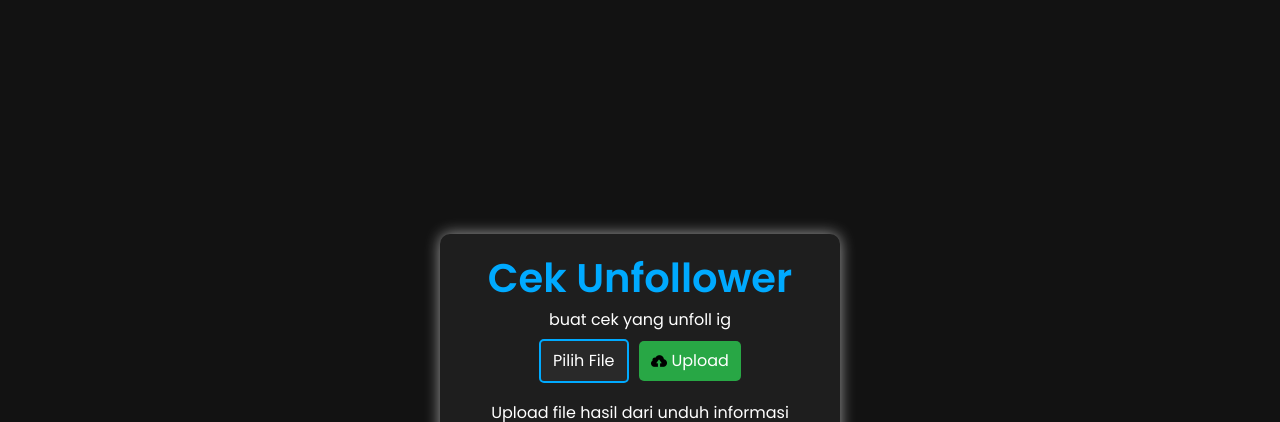
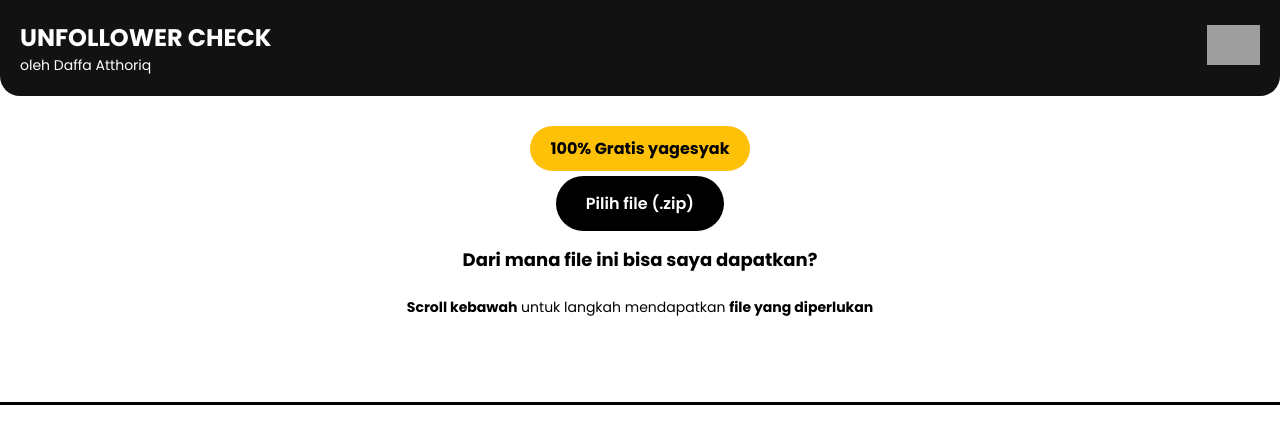
Before and after one commit to DaffaAtthoriq/cek-unfollowers, a Flask app: page / in a window 1280 px wide. Shown: the top 422 px of the page. Run offline with Flask 3, Linux system fonts and the light colour scheme; grey boxes are pictures that could not be loaded.

Commit message:
Update index.html

```diff
--- a/templates/index.html
+++ b/templates/index.html
@@ -3,146 +3,161 @@
 <head>
     <meta charset="UTF-8">
     <meta name="viewport" content="width=device-width, initial-scale=1.0">
-    <title>Cek Unfollower</title>
-    <link rel="stylesheet" href="https://cdn.jsdelivr.net/npm/bootstrap@5.3.0/dist/css/bootstrap.min.css">
-    <link href="https://fonts.googleapis.com/css2?family=Poppins:wght@300;400;600&display=swap" rel="stylesheet">
+    <title>Unfollower Check</title>
+    <link href="https://fonts.googleapis.com/css2?family=Poppins:wght@400;600;700&display=swap" rel="stylesheet">
     <style>
         body {
             font-family: 'Poppins', sans-serif;
+            background-color: #ffffff;
+            margin: 0;
+            padding: 0;
+            color: #000;
+        }
+
+        .header {
+            background-color: #121212;
+            color: white;
+            padding: 20px;
             display: flex;
-            justify-content: center;
+            justify-content: space-between;
             align-items: center;
-            height: 100vh;
-            margin: 0;
-            text-align: center;
-            background-color: #121212;
-            color: #ffffff;
+            border-bottom-left-radius: 20px;
+            border-bottom-right-radius: 20px;
+        }
+
+        .header-title {
+            font-size: 24px;
+            font-weight: 700;
+        }
+
+        .header-sub {
+            font-size: 14px;
+            font-weight: 400;
+        }
+
+        .logo img {
+            height: 40px;
         }
 
         .container {
-            background: #1e1e1e;
-            padding: 20px;
-            border-radius: 10px;
-            box-shadow: 0 4px 8px rgba(255, 255, 255, 0.2);
-            width: 400px;
-            background: #1e1e1e;
-            padding: 20px;
-            border-radius: 10px;
-            box-shadow: 0 0 15px rgba(255, 255, 255, 0.6);
-            width: 400px;
+            text-align: center;
+            padding: 30px 20px;
         }
 
-        h1 {
-            color: #00aaff;
+        .free-badge {
+            background-color: #ffc107;
+            color: #000;
+            font-weight: 700;
+            padding: 10px 20px;
+            border-radius: 25px;
+            display: inline-block;
+            margin-bottom: 20px;
         }
 
-        .upload-wrapper {
-            display: flex;
-            justify-content: center;
-            align-items: center;
-            gap: 10px;
-            margin-top: 10px;
+        form {
+            margin-bottom: 20px;
+        }
+
+        .custom-upload {
+            background-color: #000;
+            color: white;
+            border: none;
+            padding: 16px 30px;
+            border-radius: 40px;
+            font-size: 16px;
+            font-weight: 600;
+            cursor: pointer;
         }
 
         #fileInput {
             display: none;
         }
 
-        .custom-file-button {
-            background-color: #292929;
-            color: white;
-            border: 2px solid #00aaff;
-            padding: 8px 12px;
-            border-radius: 5px;
-            cursor: pointer;
-            display: inline-block;
+        .info {
+            margin-top: 30px;
         }
 
-        .custom-file-button:hover {
-            background-color: #00aaff;
-            color: black;
+        .info h4 {
+            font-size: 18px;
         }
 
-        .upload-btn {
-            display: flex;
-            align-items: center;
-            gap: 5px;
-            background-color: #28a745;
-            color: white;
-            padding: 8px 12px;
-            border: none;
-            border-radius: 5px;
-            cursor: pointer;
+        .info p {
+            font-size: 14px;
+            font-weight: 500;
         }
 
-        .upload-btn img {
-            width: 16px;
-            height: 16px;
+        .divider {
+            height: 3px;
+            background-color: black;
+            width: 100%;
+            margin: 40px auto;
         }
 
-        .donation-btn {
-            display: inline-flex;
-            align-items: center;
-            background-color: red;
-            color: white;
-            padding: 5px 10px;
-            text-decoration: none;
-            font-size: 14px;
-            border-radius: 5px;
-            font-weight: bold;
-            margin-top: 10px;
+        .tutorial {
+            padding: 0 20px;
         }
 
-        .donation-btn img {
-            margin-right: 5px;
-            width: 18px;
-            height: 18px;
+        .tutorial h2 {
+            font-size: 28px;
         }
 
-        .footer {
-            margin-top: 10px;
-            font-size: 12px;
-            color: #bbbbbb;
+        .tutorial-step {
+            text-align: left;
+            max-width: 500px;
+            margin: auto;
         }
 
-        .text-below {
-            margin-top: 20px;
+        .tutorial-step img {
+            width: 100%;
+            border-radius: 10px;
+            margin-top: 10px;
         }
     </style>
 </head>
 <body>
 
+    <div class="header">
+        <div>
+            <div class="header-title">UNFOLLOWER CHECK</div>
+            <div class="header-sub">oleh Daffa Atthoriq</div>
+        </div>
+        <div class="logo">
+            <img src="{{ url_for('static', filename='image/railway.png') }}" alt="Railway Logo">
+        </div>
+    </div>
+
     <div class="container">
-        <h1><b>Cek Unfollower</b></h1>
-        <h6>buat cek yang unfoll ig</h6>
-        <form action="/upload" method="POST" enctype="multipart/form-data">
-            <div class="upload-wrapper">
-                <input type="file" id="fileInput" name="file" required>
-                <label for="fileInput" id="fileLabel" class="custom-file-button">Pilih File</label>
-                <button type="submit" class="upload-btn">
-                    <img src="static/images/cloud-computing.png" alt="Upload">
-                    Upload
-                </button>
-            </div>
+        <div class="free-badge">100% Gratis yagesyak</div>
+
+        <form action="/upload" method="POST" enctype="multipart/form-data" id="uploadForm">
+            <input type="file" name="file" id="fileInput" accept=".zip" required>
+            <label for="fileInput" class="custom-upload">Pilih file (.zip)</label>
         </form>
-        <h6 class="text-below">Upload file hasil dari unduh informasi Instagram kalian.</h6>
-        <h6>kalo bingung <a href="https://www.youtube.com/watch?v=9LlFVsGmge0" target="_blank">Tutorial disini!</a></h6>
 
+        <div class="info">
+            <h4>Dari mana file ini bisa saya dapatkan?</h4>
+            <p><strong>Scroll kebawah</strong> untuk langkah mendapatkan <strong>file yang diperlukan</strong></p>
+        </div>
+    </div>
 
-        <a href="https://saweria.co/daffatthrq" target="_blank" class="donation-btn">
-            <img src="static/images/saweria.png">
-            Berikan Dukungan
-        </a>
+    <div class="divider"></div>
 
-        <div class="footer">
-            oleh <strong>Daffa Atthoriq</strong>, ini gratis!
+    <div class="tutorial">
+        <div class="tutorial-step">
+            <h2>Tutorial</h2>
+            <p>1. Klik garis tiga dipojok kanan atas</p>
+            <img src="{{ url_for('static', filename='image/1.png') }}" alt="Langkah 1">
         </div>
     </div>
 
     <script>
-        document.getElementById("fileInput").addEventListener("change", function() {
-            let fileName = this.files[0] ? this.files[0].name : "Pilih File";
-            document.getElementById("fileLabel").textContent = fileName;
+        const fileInput = document.getElementById("fileInput");
+        const uploadForm = document.getElementById("uploadForm");
+
+        fileInput.addEventListener("change", () => {
+            if (fileInput.files.length > 0) {
+                uploadForm.submit();
+            }
         });
     </script>
 
```
